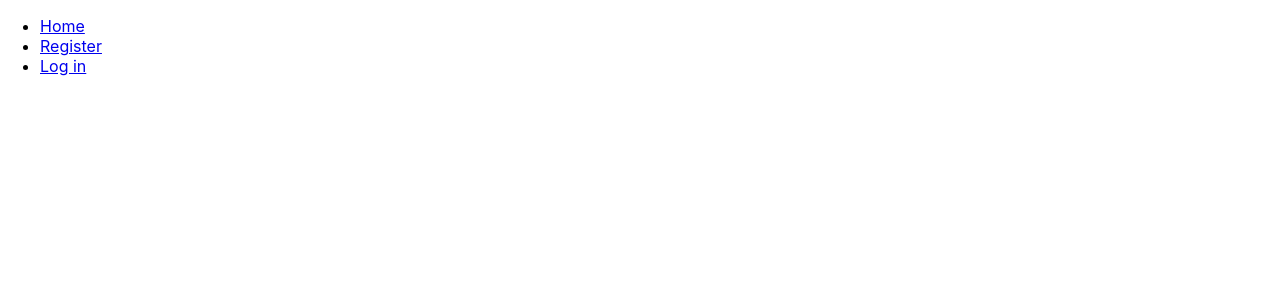
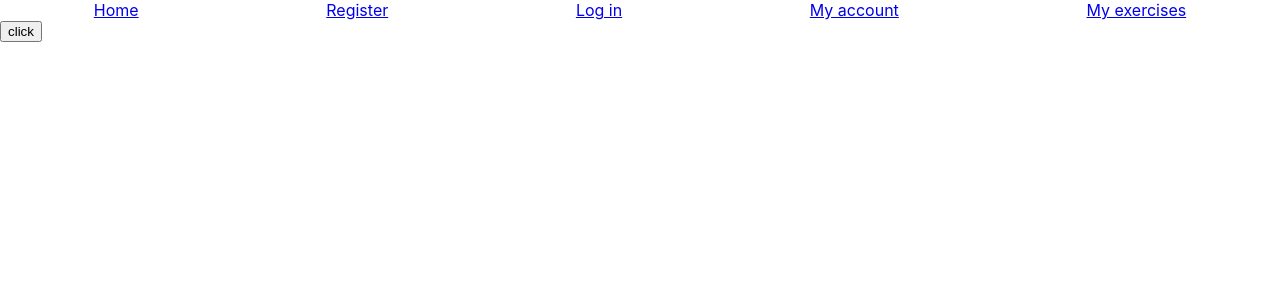
Before and after one commit to krikaz/Build_Week_React_Redux, a React (Create React App) app in the folder lambdafit/: page /myinfo in a window 1280 px wide. Shown: the top 300 px of the page. Built offline with nearby package versions, Linux system fonts and the light colour scheme.

Commit message:
regrouped all links in App.js

```diff
--- a/lambdafit/src/App.js
+++ b/lambdafit/src/App.js
@@ -1,35 +1,46 @@
 import React from 'react';
 import './App.css';
 import { connect } from 'react-redux';
+import { BrowserRouter, Route, Link } from 'react-router-dom';
 import * as actions from './actions';
 import Register from './components/register';
 import Login from './components/login';
 import Home from './components/home';
-import { BrowserRouter, Route, Link } from 'react-router-dom';
+import UserInfo from './components/userInfo';
+import UserExercises from './components/userExercises';
+import styled from 'styled-components';
+
+const Nav = styled.nav`
+	display: flex;
+	justify-content: space-around;
+`;
 
 class App extends React.Component {
 	render() {
 		return (
 			<BrowserRouter>
-				<nav>
-					<ul>
-						<li>
-							<Link to="/">Home</Link>
-						</li>
-						<li>
-							<Link to="/register">Register</Link>
-						</li>
-						<li>
-							<Link to="/login">Log in</Link>
-						</li>
-					</ul>
-				</nav>
+				<Nav>
+					<Link to="/">Home</Link>
 
-				{/* <Route path="/" exact render={() => <Home />} /> */}
+					<Link to="/register">Register</Link>
+
+					<Link to="/login">Log in</Link>
+
+					<Link to="/myinfo">My account</Link>
+
+					<Link to="/myexercises">My exercises</Link>
+				</Nav>
+
 				<Route path="/" exact render={() => <Home {...this.props} />} />
 
 				<Route path="/register/" render={() => <Register {...this.props} />} />
 				<Route path="/login/" render={() => <Login {...this.props} />} />
+
+				<Route path="/myinfo" render={() => <UserInfo {...this.props} />} />
+				<Route
+					path="/myexercises"
+					render={() => <UserExercises {...this.props} />}
+				/>
 			</BrowserRouter>
 		);
 	}
--- a/lambdafit/src/components/home.js
+++ b/lambdafit/src/components/home.js
@@ -1,6 +1,5 @@
 import React from 'react';
 import { Link } from 'react-router-dom';
-import User from './user';
 
 export default function Home(props) {
 	if (localStorage.getItem('user')) {
@@ -12,7 +11,6 @@ export default function Home(props) {
 		return (
 			<div>
 				<p>{retrievedObject.message}</p>
-				<User {...props} />
 			</div>
 		);
 	} else {
--- a/lambdafit/src/components/user.js
+++ /dev/null
@@ -1,16 +0,0 @@
-import React from 'react';
-import UserInfo from './userInfo';
-
-export default function User(props) {
-	const checkUserInfo = () => {
-		props.checkUserInfo(props.id);
-	};
-
-	return (
-		<div>
-			<button onClick={checkUserInfo}>Check my info</button>
-
-			<UserInfo {...props} />
-		</div>
-	);
-}
--- /dev/null
+++ b/lambdafit/src/components/userExercises.js
@@ -0,0 +1,5 @@
+import React from 'react';
+
+export default function Exercises(props) {
+	return <div>exos</div>;
+}
--- a/lambdafit/src/components/userInfo.js
+++ b/lambdafit/src/components/userInfo.js
@@ -6,12 +6,18 @@ const Container = styled.div`
 	flex-direction: column;
 `;
 
+const ageRef = React.createRef();
+const weightRef = React.createRef();
+const heightRef = React.createRef();
+const genderRef = React.createRef();
+const emailRef = React.createRef();
+
 export default function UserInfo(props) {
-	const ageRef = React.createRef();
-	const weightRef = React.createRef();
-	const heightRef = React.createRef();
-	const genderRef = React.createRef();
-	const emailRef = React.createRef();
+	// console.log(props);
+
+	const onCheckUserInfo = () => {
+		props.checkUserInfo(props.id);
+	};
 
 	const onUpdateUserInfo = () => {
 		const existingUser = {
@@ -27,6 +33,11 @@ export default function UserInfo(props) {
 		props.updateUserInfo(props.id, existingUser);
 		// window.location.reload();
 	};
+
+	// if (props.id) {
+	// 	props.checkUserInfo(props.id);
+	// 	// console.log(props);
+	// }
 
 	if (props.user[0]) {
 		return (
@@ -74,6 +85,6 @@ export default function UserInfo(props) {
 			</Container>
 		);
 	} else {
-		return null;
+		return <button onClick={onCheckUserInfo}>click</button>;
 	}
 }
```
